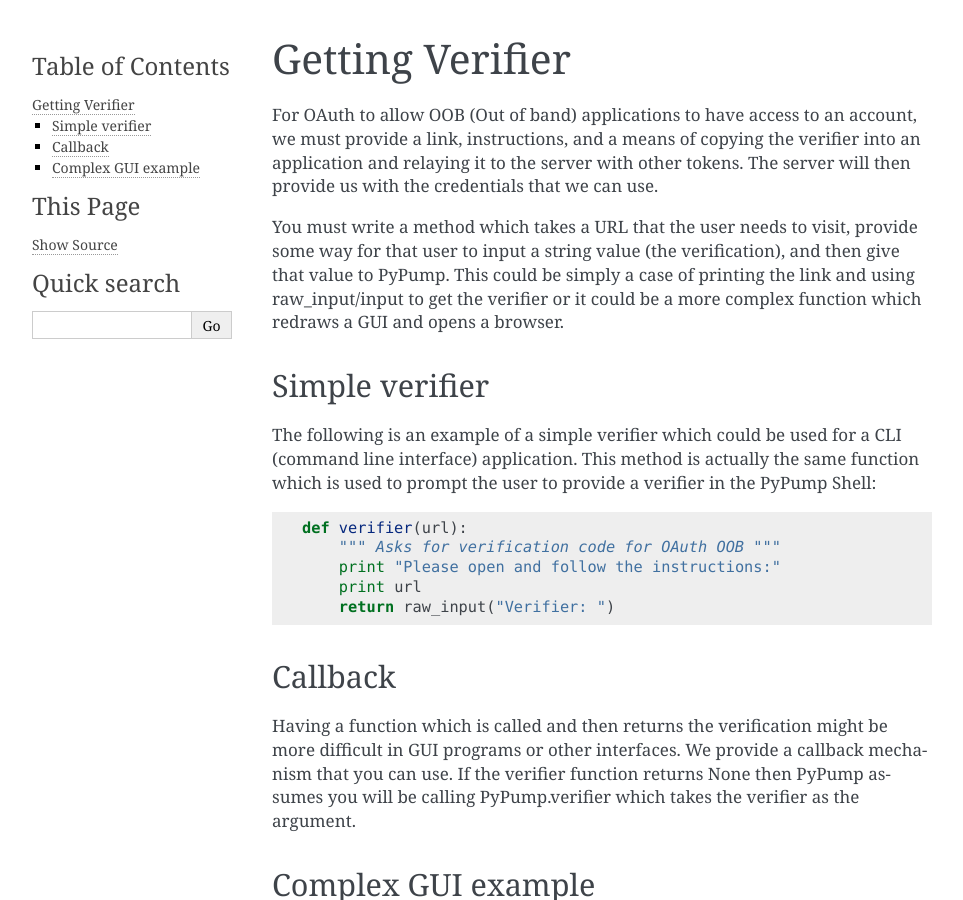
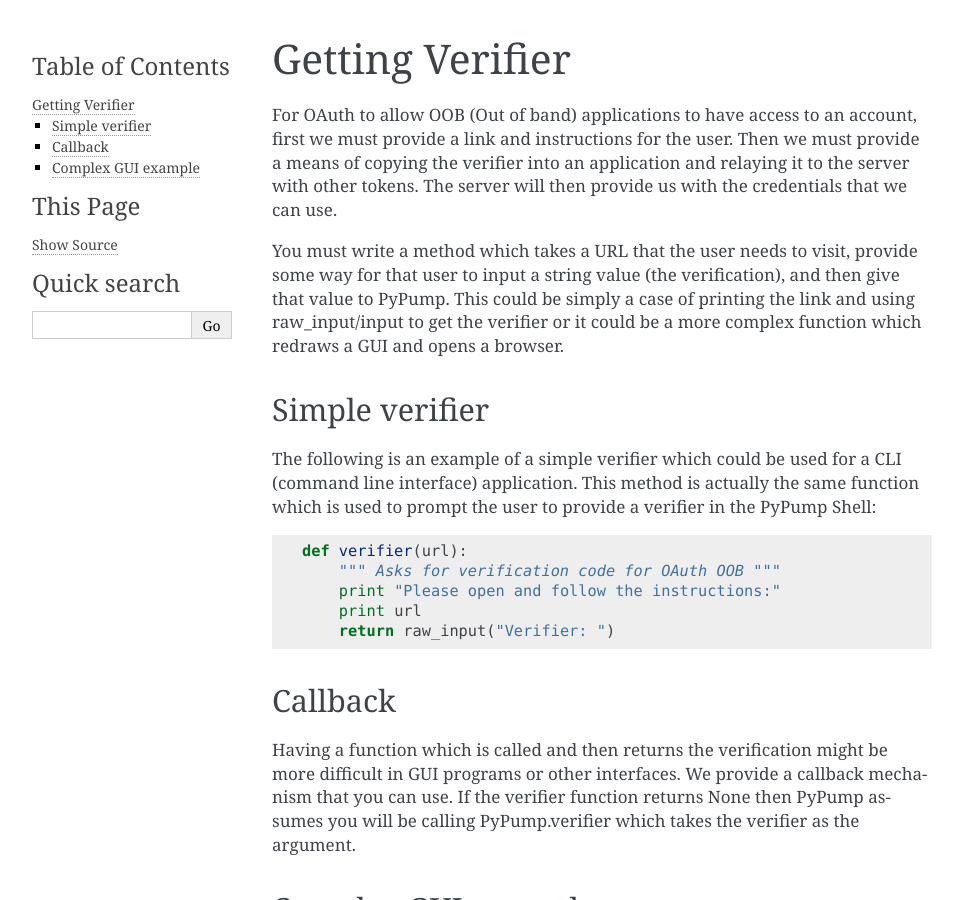
Before and after one commit to tsyesika/PyPump, a Sphinx documentation site: the page built from docs/gettingstarted/verifier_callback.rst, in a window 1280 px wide and 900 px high. Shown: the whole window, without its empty margins (148-1111 px from the left). Built offline with Sphinx 7.4.7, drawn with Linux system fonts in a browser that asks for light colours.

Commit message:
minor document tweak

```diff
--- a/docs/gettingstarted/verifier_callback.rst
+++ b/docs/gettingstarted/verifier_callback.rst
@@ -3,9 +3,9 @@
 ================
 
 For OAuth to allow OOB (Out of band) applications to have access to an account,
-we must provide a link, instructions, and a means of copying the verifier into an application
-and relaying it to the server with other tokens. The server
-will then provide us with the credentials that we can use.
+first we must provide a link and instructions for the user. Then we must provide
+a means of copying the verifier into an application and relaying it to the server
+with other tokens. The server will then provide us with the credentials that we can use.
 
 You must write a method which takes a URL that the user needs to visit, provide some
 way for that user to input a string value (the verification), and then give that value to PyPump. This could
```
